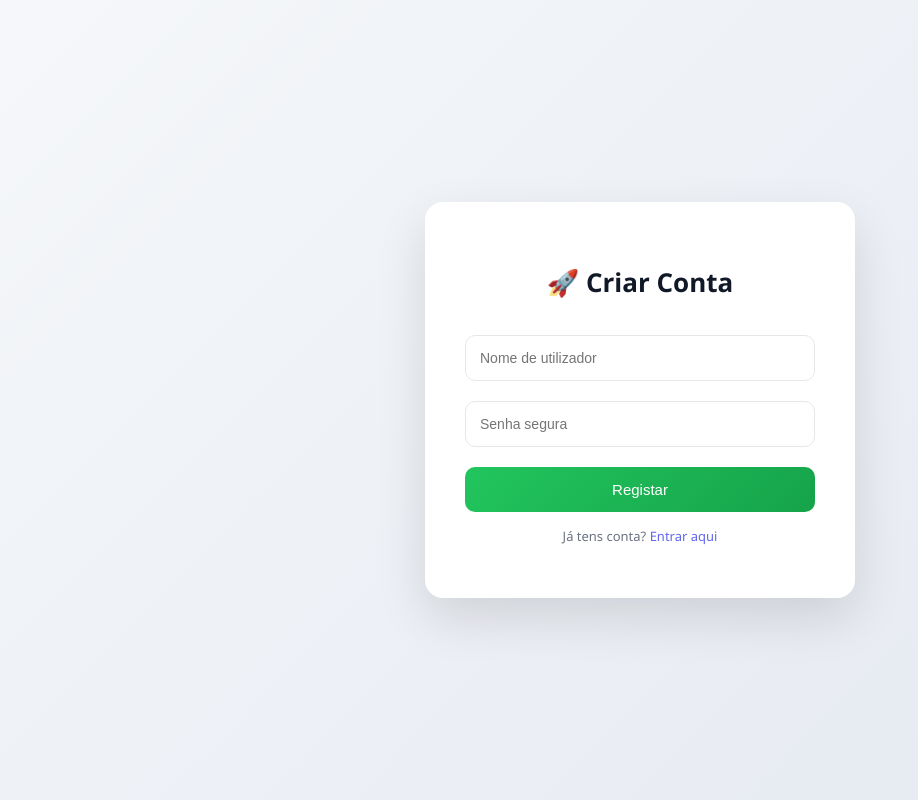
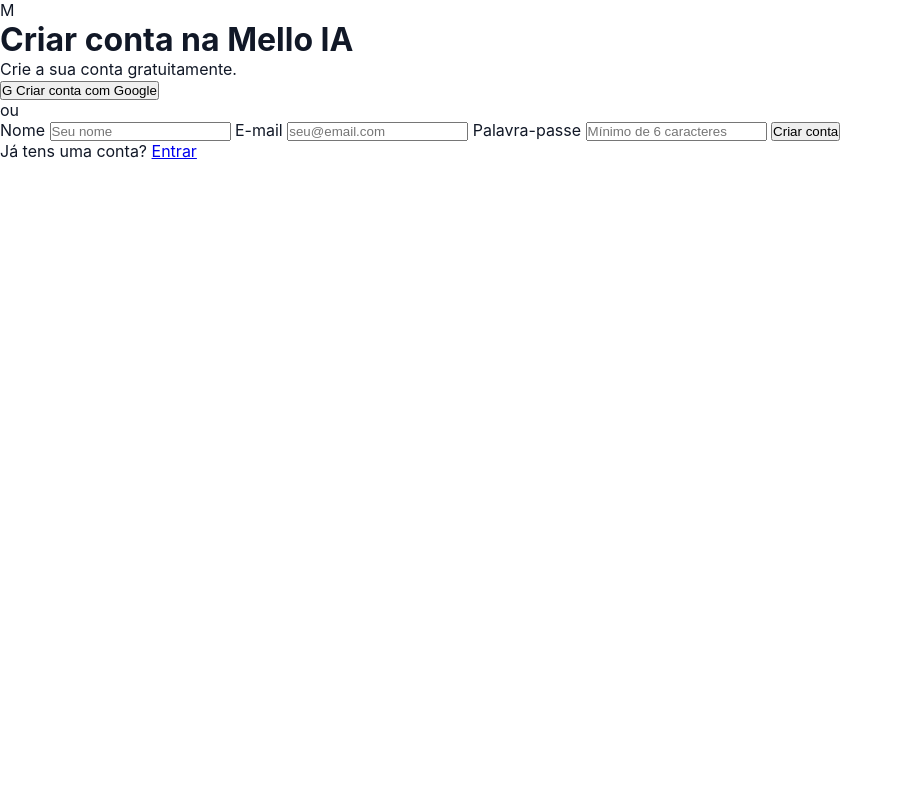
Before and after one commit to ivanildojoaojoao288-lang/Mello-IA, a Python web app: template templates/register.html in a window 1280 px wide. Shown: the whole page, without its empty margins (0-918 px from the left). Run offline with Jinja, Linux system fonts and the light colour scheme; the template is opened without the code that fills it, so the values that code supplies are empty.

Commit message:
Revamp registration page with new design and features
Updated the registration page layout and styles, added Google registration option, and improved accessibility with labels.

```diff
--- a/templates/register.html
+++ b/templates/register.html
@@ -1,114 +1,106 @@
 <!DOCTYPE html>
+
 <html lang="pt">
 <head>
-<meta charset="UTF-8">
-<title>Criar Conta</title>
+    <meta charset="UTF-8">
+    <meta name="viewport" content="width=device-width, initial-scale=1.0">
 
-<style>
-body {
-    margin: 0;
-    font-family: 'Segoe UI', sans-serif;
-    background: linear-gradient(135deg, #f5f7fa, #e4e8f0);
-    display: flex;
-    justify-content: center;
-    align-items: center;
-    height: 100vh;
-}
+<title>Criar conta — Mello IA</title>
 
-/* CARD */
-.card {
-    background: white;
-    padding: 40px;
-    border-radius: 18px;
-    width: 350px;
-    box-shadow: 0 20px 50px rgba(0,0,0,0.12);
-    text-align: center;
-    animation: fade 0.6s ease-in-out;
-}
-
-@keyframes fade {
-    from {opacity: 0; transform: translateY(20px);}
-    to {opacity: 1; transform: translateY(0);}
-}
-
-/* TITULO */
-h2 {
-    margin-bottom: 25px;
-    color: #111827;
-    font-size: 26px;
-}
-
-/* INPUTS */
-input {
-    width: 100%;
-    padding: 14px;
-    margin: 10px 0;
-    border: 1px solid #e5e7eb;
-    border-radius: 10px;
-    font-size: 14px;
-    transition: 0.2s;
-    box-sizing: border-box;
-}
-
-input:focus {
-    border-color: #6366f1;
-    outline: none;
-    box-shadow: 0 0 0 3px rgba(99,102,241,0.2);
-}
-
-/* BOTÃO */
-button {
-    width: 100%;
-    padding: 14px;
-    background: linear-gradient(135deg, #22c55e, #16a34a);
-    color: white;
-    border: none;
-    border-radius: 10px;
-    font-size: 15px;
-    cursor: pointer;
-    transition: 0.2s;
-    margin-top: 10px;
-    box-sizing: border-box;
-}
-
-button:hover {
-    transform: scale(1.03);
-}
-
-/* LINK */
-a {
-    color: #6366f1;
-    font-size: 13px;
-    text-decoration: none;
-}
-
-a:hover {
-    text-decoration: underline;
-}
-
-/* TEXTO */
-p {
-    margin-top: 15px;
-    font-size: 13px;
-    color: #6b7280;
-}
-</style>
+<link rel="stylesheet"
+      href="{{ url_for('static', filename='style.css') }}">
 
 </head>
 
 <body>
 
-<div class="card">
-    <h2>🚀 Criar Conta</h2>
+<div class="auth-container">
 
-    <form method="POST" action="/register">
-        <input name="username" placeholder="Nome de utilizador" required>
-        <input type="password" name="password" placeholder="Senha segura" required>
-        <button type="submit">Registar</button>
+<div class="auth-card">
+
+    <div class="auth-logo">
+        M
+    </div>
+
+    <h1>Criar conta na <span>Mello IA</span></h1>
+
+    <p class="auth-subtitle">
+        Crie a sua conta gratuitamente.
+    </p>
+
+    <button
+        type="button"
+        id="google-register"
+        class="google-button"
+    >
+        <span>G</span>
+        Criar conta com Google
+    </button>
+
+    <div class="divider">
+        <span>ou</span>
+    </div>
+
+    <form id="register-form">
+
+        <label for="name">
+            Nome
+        </label>
+
+        <input
+            type="text"
+            id="name"
+            placeholder="Seu nome"
+            required
+        >
+
+        <label for="email">
+            E-mail
+        </label>
+
+        <input
+            type="email"
+            id="email"
+            placeholder="seu@email.com"
+            required
+        >
+
+        <label for="password">
+            Palavra-passe
+        </label>
+
+        <input
+            type="password"
+            id="password"
+            placeholder="Mínimo de 6 caracteres"
+            minlength="6"
+            required
+        >
+
+        <button
+            type="submit"
+            id="register-button"
+            class="auth-button"
+        >
+            Criar conta
+        </button>
+
     </form>
 
-    <p>Já tens conta? <a href="/login">Entrar aqui</a></p>
+    <p id="auth-message" class="auth-message"></p>
+
+    <p class="auth-link">
+        Já tens uma conta?
+        <a href="/login">Entrar</a>
+    </p>
+
 </div>
+
+</div>
+
+<script type="module"
+        src="{{ url_for('static', filename='login.js') }}">
+</script>
 
 </body>
 </html>
```
